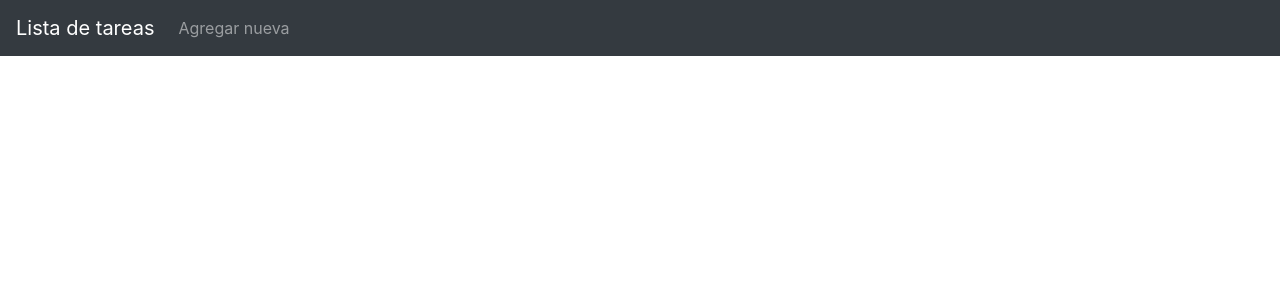
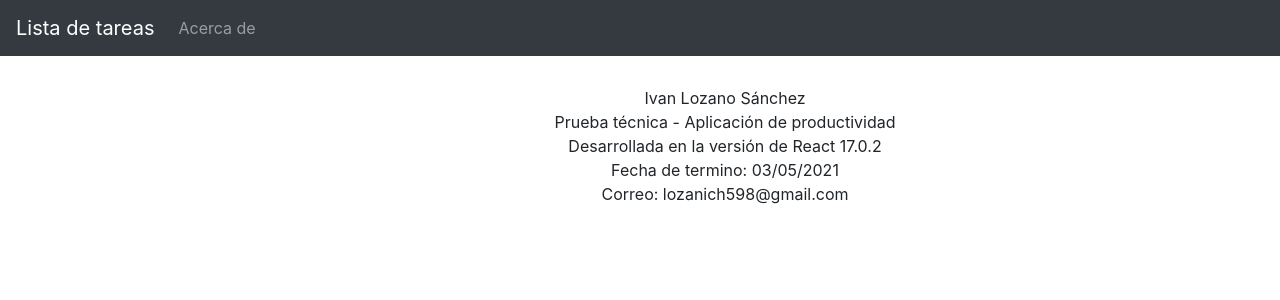
Before and after one commit to lozanich/arkon-data, a React (Create React App) app: page /about in a window 1280 px wide. Shown: the top 300 px of the page. Built offline with nearby package versions, Linux system fonts and the light colour scheme.

Commit message:
Added page about

```diff
--- /dev/null
+++ b/src/components/About.js
@@ -0,0 +1,34 @@
+import React from 'react'
+import { Row, Col} from "react-bootstrap";
+
+export const About = () => {
+    return (
+      <>
+        <Row className="justify-content-md-center align-content-center">
+          <Col className="text-center" md={12} sm={12}>
+            Ivan Lozano Sánchez{" "}
+          </Col>
+        </Row>
+        <Row className="justify-content-md-center">
+          <Col className="text-center" md={12} sm={12}>
+            Prueba técnica - Aplicación de productividad{" "}
+          </Col>
+        </Row>
+        <Row className="justify-content-md-center">
+          <Col className="text-center" md={12} sm={12}>
+            Desarrollada en la versión de React 17.0.2{" "}
+          </Col>
+        </Row>
+        <Row className="justify-content-md-center">
+          <Col className="text-center" md={12} sm={12}>
+            Fecha de termino: 03/05/2021{" "}
+          </Col>
+        </Row>
+        <Row className="justify-content-md-center">
+          <Col className="text-center" md={12} sm={12}>
+            Correo: lozanich598@gmail.com
+          </Col>
+        </Row>
+      </>
+    );
+}
--- a/src/components/Timer.js
+++ b/src/components/Timer.js
@@ -59,7 +59,9 @@ export const Timer = React.memo(
           <Card.Body>
             <Row>
               <Col className="text-center" md={12}>
-                {counter && counter !== -1 ? formatData(counter, "minutes") : "Inicia una tarea"}
+                {counter && counter !== -1
+                  ? formatData(counter, "minutes")
+                  : "Inicia una tarea"}
               </Col>
             </Row>
             <Row>
@@ -75,6 +77,7 @@ export const Timer = React.memo(
                     variant="outline-success"
                     className="my-1"
                     block
+                    disabled={runningTask === ""}
                   >
                     Pausar <BsFillPauseFill />
                   </Button>
@@ -84,6 +87,7 @@ export const Timer = React.memo(
                     variant="outline-success"
                     className="my-1"
                     block
+                    disabled={runningTask === ""}
                   >
                     Reanudar <BsFillPauseFill />
                   </Button>
@@ -100,6 +104,7 @@ export const Timer = React.memo(
                   variant="outline-warning"
                   className="my-1"
                   block
+                  disabled={runningTask === ""}
                 >
                   Detener <BsFillStopFill />
                 </Button>
@@ -115,6 +120,7 @@ export const Timer = React.memo(
                   variant="outline-danger"
                   className="my-1"
                   block
+                  disabled={runningTask === ""}
                 >
                   Reiniciar <BsArrowRepeat />
                 </Button>
@@ -130,6 +136,7 @@ export const Timer = React.memo(
                   variant="outline-warning"
                   className="my-1"
                   block
+                  disabled={runningTask === ""}
                 >
                   Finalizar <BsFillStopwatchFill />
                 </Button>
--- a/src/components/ui/NavbarBootstrap.js
+++ b/src/components/ui/NavbarBootstrap.js
@@ -12,8 +12,8 @@ export const NavbarBootstrap = () => {
       <Navbar.Toggle aria-controls="responsive-navbar-nav" />
       <Navbar.Collapse id="basic-navbar-nav">
         <Nav className="mr-auto">
-          <Nav.Link as={Link} to="/add-new">
-            Agregar nueva
+          <Nav.Link as={Link} to="/about">
+            Acerca de
           </Nav.Link>
           {/* <NavLink to="/add-new">Agregar nueva</NavLink> */}
         </Nav>
--- a/src/router/AppRouter.js
+++ b/src/router/AppRouter.js
@@ -8,6 +8,7 @@ import { NavbarBootstrap } from "../components/ui/NavbarBootstrap";
 import { ListTasks } from "../components/ListTasks";
 import { AddTask } from "../components/AddTask";
 import { Container } from "react-bootstrap";
+import {About } from "../components/About"
 
 export const AppRouter = () => {
   return (
@@ -20,7 +21,7 @@ export const AppRouter = () => {
         <Container>
           <Switch>
             <Route exact path="/" component={ListTasks}></Route>
-            <Route exact path="/add-new" component={AddTask}></Route>
+            <Route exact path="/about" component={About}></Route>
           </Switch>
         </Container>
       </>
```
